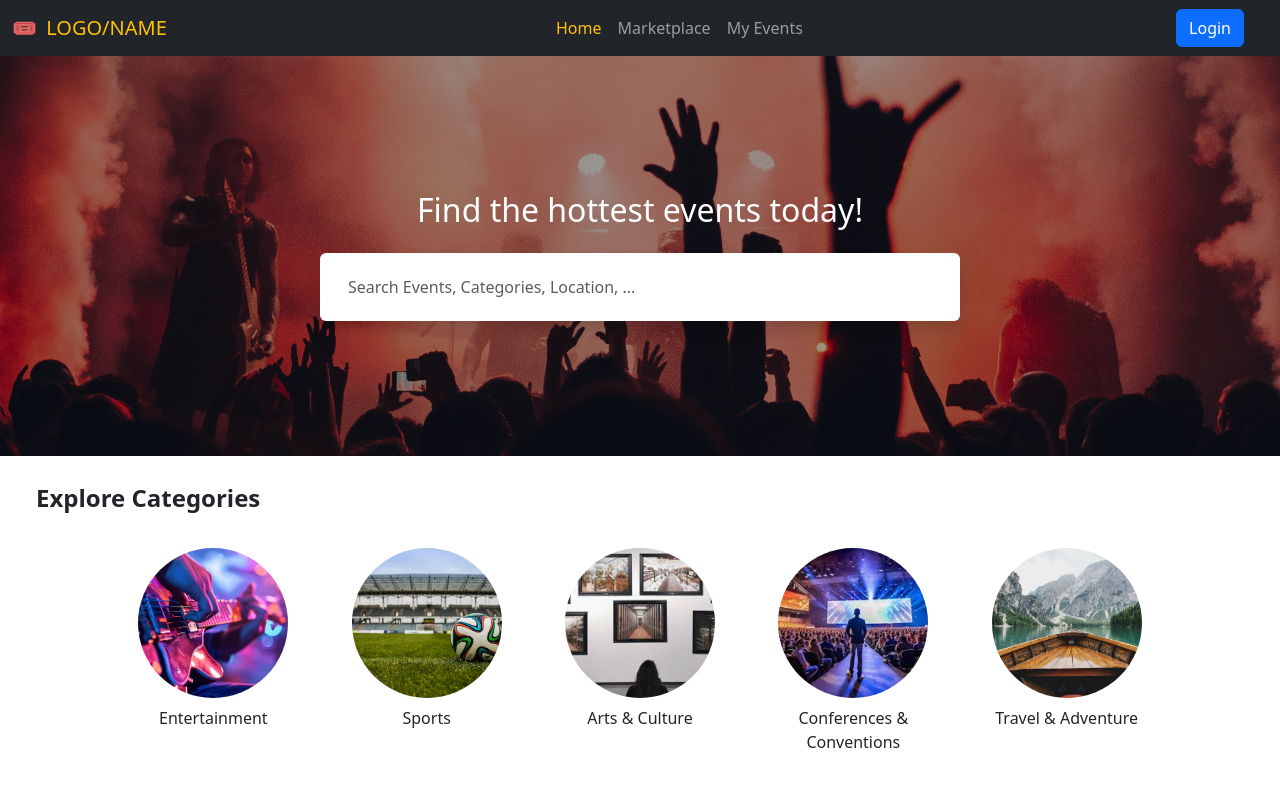
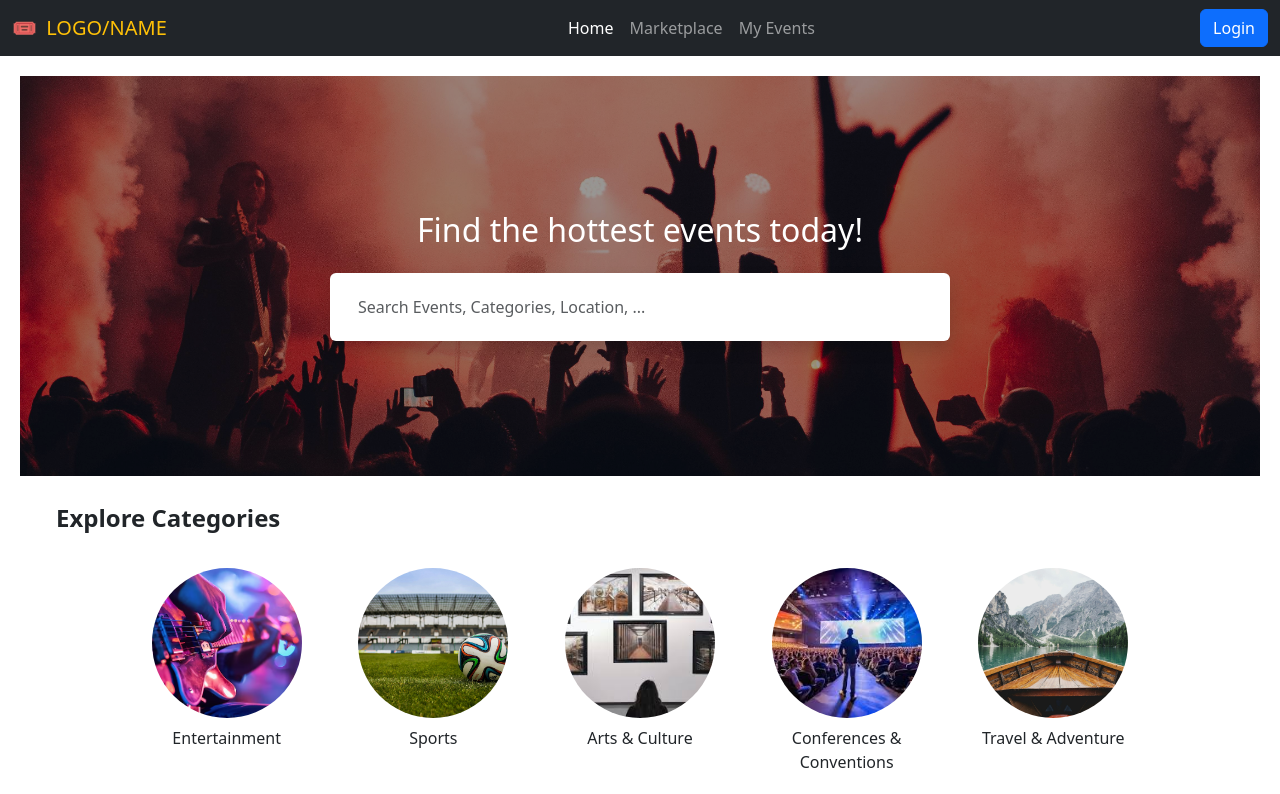
Before and after one commit to garrikyx/is216-TickeTree, a Vue app: page / in a window 1280 px wide. Shown: the top 794 px of the page. Built offline with nearby package versions, Linux system fonts and the light colour scheme; no server answers.

Commit message:
update navbar.vue and app.vue to display sidebar and hamburger icon only when the user is logged in

```diff
--- a/src/App.vue
+++ b/src/App.vue
@@ -1,31 +1,49 @@
-<script setup>
-import { RouterLink, RouterView } from "vue-router";
-import Navbar from "./components/Navbar.vue";
-import Footer from "./components/Footer.vue";
-import { onMounted } from "vue";
-import { fetchEvents } from "./api/eventsApi";
-
-
-onMounted(async() => {
-  try {
-    const events = await fetchEvents();
-    console.log(events)
-  } catch (err) {
-    console.error('Error fetching events',err);
-
-  }
-})
-</script>
-
 <template>
   <div id="app" class="app-container">
-    <Navbar v-if="!$route.meta.hideNavbar"/>
+    <!-- Navbar is always shown but displays a login button if user is not logged in -->
+    <Navbar v-if="!$route.meta.hideNavbar"
+            :isLoggedIn="isLoggedIn"
+            @toggleSidebar="toggleSidebar" />
+
+    <!-- Sidebar is only shown when the user is logged in and it's not the login page -->
+    <Sidebar v-if="isLoggedIn && showSidebar && !$route.meta.hideSidebar" @close="toggleSidebar" />
+
     <div class="content">
+      <!-- Router View -->
       <RouterView />
     </div>
+
+    <!-- Footer is only shown if not hidden via route meta -->
     <Footer v-if="!$route.meta.hideFooter"></Footer>
   </div>
 </template>
+
+<script setup>
+import { ref, onMounted } from 'vue';
+import { useRoute } from 'vue-router';
+import { getAuth, onAuthStateChanged } from 'firebase/auth'; // Firebase auth import
+import Navbar from '@/components/Navbar.vue';
+import Sidebar from '@/views/SideBar.vue';
+import Footer from '@/components/Footer.vue';
+
+const auth = getAuth(); // Firebase Auth instance
+
+const isLoggedIn = ref(false); // State for user authentication
+const showSidebar = ref(false); // State for sidebar visibility
+const route = useRoute();
+
+// Toggle sidebar visibility
+const toggleSidebar = () => {
+  showSidebar.value = !showSidebar.value;
+};
+
+// Check for user authentication status on mount
+onMounted(() => {
+  onAuthStateChanged(auth, (user) => {
+    isLoggedIn.value = !!user; // Set isLoggedIn based on user presence
+  });
+});
+</script>
 
 <style scoped>
 body {
@@ -33,6 +51,7 @@ body {
   margin: 0;
   padding: 0;
 }
+
 .app-container {
   display: flex;
   flex-direction: column;
@@ -41,5 +60,6 @@ body {
 
 .content {
   flex: 1;
+  padding: 20px; /* Add some padding for better layout */
 }
 </style>
--- a/src/components/Navbar.vue
+++ b/src/components/Navbar.vue
@@ -29,38 +29,78 @@
               {{ item.label }}
             </RouterLink>
           </li>
-            <li class="nav-item nav-link text-light d-lg-none">
-              Login
-            </li>
         </ul>
       </div>
 
-        <RouterLink
-          to="/login"
-          class="btn btn-primary d-none d-lg-block me-4"
+      <div>
+      <!-- This button toggles the sidebar -->
+<div
+  v-if="isLoggedIn"
+  class="user-info btn btn-secondary d-none d-lg-block mx-2"
+  @click="$emit('toggleSidebar')"
 >
+  <i class="fas fa-bars me-2"></i>
+</div>
+
+
+        <button v-else @click="goToLogin" class="btn btn-primary">
           Login
-        </RouterLink>
+        </button>
+      </div>
     </div>
   </nav>
 </template>
 
 <script setup>
-  import { RouterLink } from 'vue-router'
+import { ref, onMounted } from 'vue';
+import { getAuth } from 'firebase/auth';
+import { useRouter, RouterLink } from 'vue-router';
+import { db } from '../../firebase'; // Import Firestore database instance
+import { doc, getDoc } from 'firebase/firestore';
 
-  const navItems = [
+const auth = getAuth();
+const router = useRouter();
+const isLoggedIn = ref(false);
+const navItems = ref([ // Define your nav items
   { path: "/", label: "Home" },
   { path: "/marketplace", label: "Marketplace" },
   { path: "/myevents", label: "My Events" },
-  ]
+]);
+
+onMounted(() => {
+      // Check if a user is logged in and update state
+      auth.onAuthStateChanged((user) => {
+        if (user) {
+          isLoggedIn.value = true;
+          userName.value = user.displayName || 'User'; // Use the display name or a default
+        } else {
+          isLoggedIn.value = false;
+        }
+      });
+    });
+
+const goToLogin = () => {
+  // Navigate to the login page
+  window.location.href = '/login';
+};
+
+// No explicit return needed here in <script setup>
 </script>
 
 <style scoped>
-  .nav-link.active {
-    color: var(--bs-warning) !important;
+.user-info {
+  display: flex;
+  align-items: center;
+  color: #fff;
+  cursor: pointer; /* Indicate it's clickable */
+  padding: 10px 15px; /* Adjust padding as needed */
 }
 
-  .navbar-nav .router-link-active {
-    color: var(--bs-warning) !important;
+.user-info i {
+  font-size: 18px;
+}
+
+.user-info span {
+  font-size: 16px;
 }
 </style>
```
Lines whose indentation alone changed are shown as unchanged.
